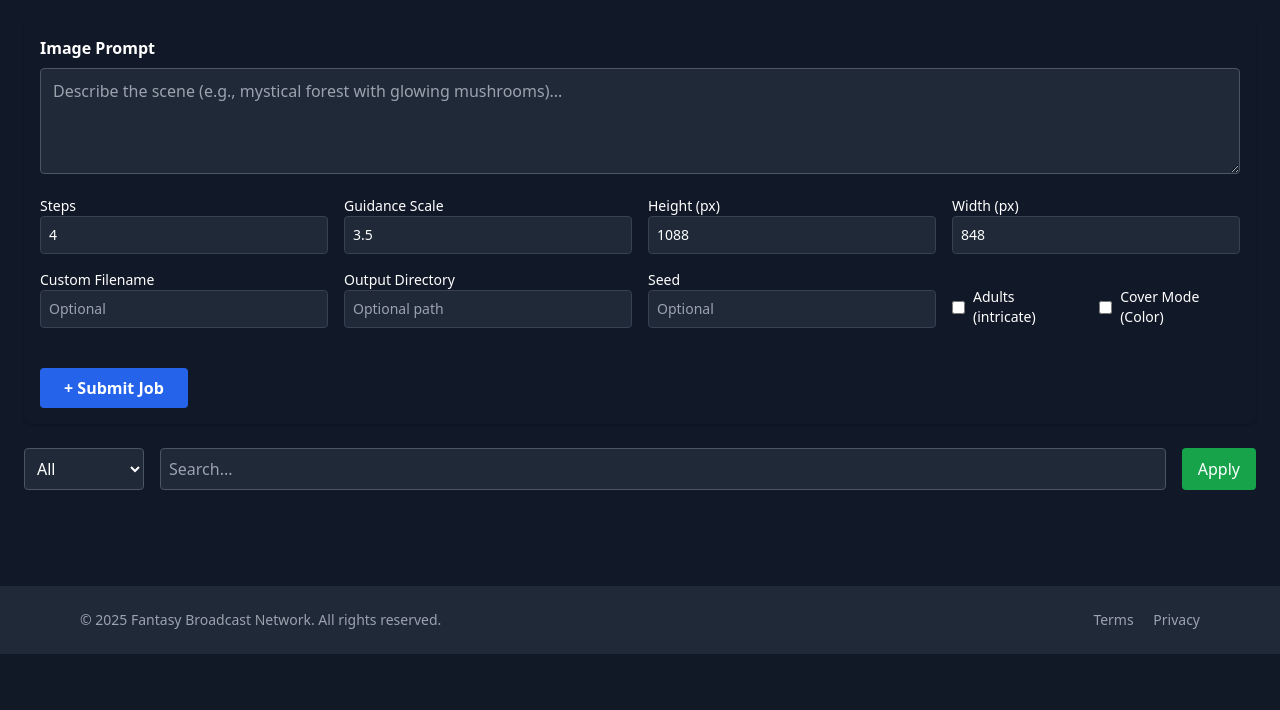
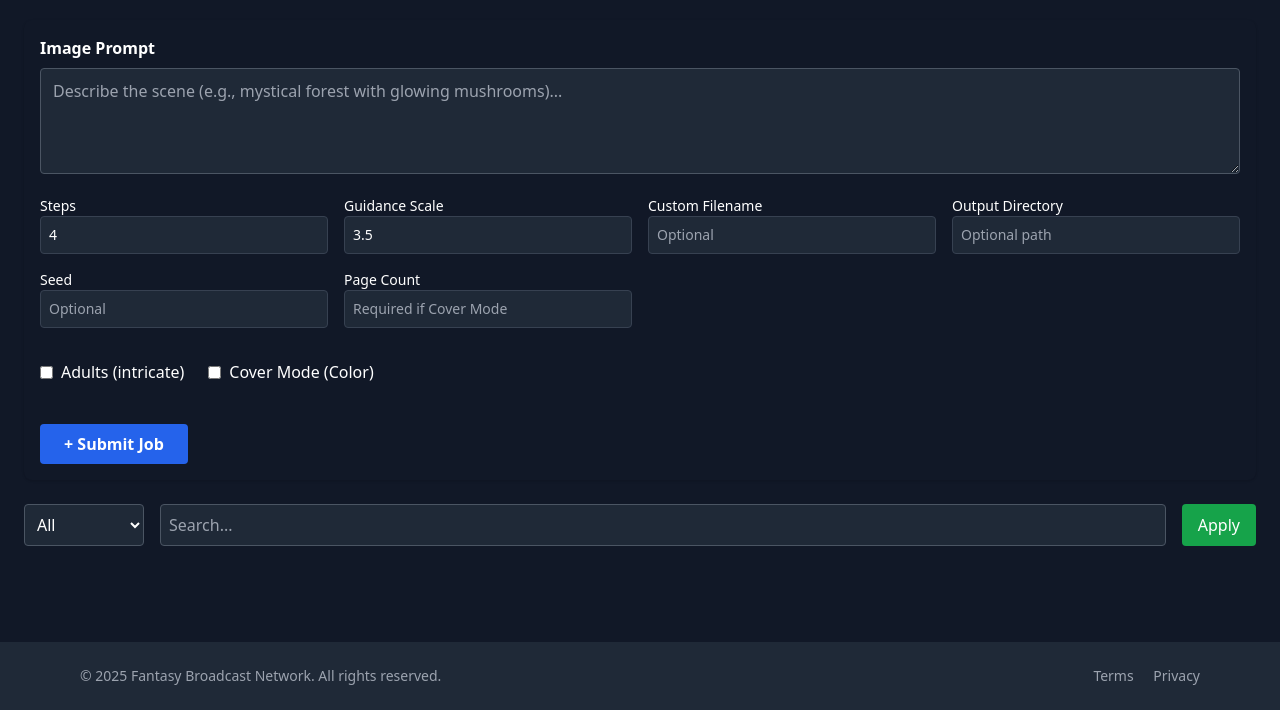
Before and after one commit to Hisha/FBN_Publishing, a FastAPI app: page /jobs in a window 1280 px wide. Shown: the part 176-886 px from the top of the page. Before the commit the page ends 830 px from the top, so only its background shows below. Run offline with FastAPI, Linux system fonts and the light colour scheme; the visitor is signed in with stand-in values (Sample User, id 1); data that the repository does not hold is empty; some libraries are stand-ins or nearby versions.

Commit message:
Update jobs.html

```diff
--- a/templates/jobs.html
+++ b/templates/jobs.html
@@ -38,16 +38,6 @@
         class="w-full p-2 bg-gray-800 rounded border border-gray-700">
     </div>
     <div>
-      <label for="height" class="block font-medium">Height (px)</label>
-      <input type="number" name="height" id="height" value="1088"
-        class="w-full p-2 bg-gray-800 rounded border border-gray-700">
-    </div>
-    <div>
-      <label for="width" class="block font-medium">Width (px)</label>
-      <input type="number" name="width" id="width" value="848"
-        class="w-full p-2 bg-gray-800 rounded border border-gray-700">
-    </div>
-    <div>
       <label for="filename" class="block font-medium">Custom Filename</label>
       <input type="text" name="filename" id="filename"
         class="w-full p-2 bg-gray-800 rounded border border-gray-700" placeholder="Optional">
@@ -62,6 +52,13 @@
       <input type="number" name="seed" id="seed"
         class="w-full p-2 bg-gray-800 rounded border border-gray-700" placeholder="Optional">
     </div>
+    <div>
+      <label for="page_count" class="block font-medium">Page Count</label>
+      <input type="number" name="page_count" id="page_count" placeholder="Required if Cover Mode"
+        class="w-full p-2 bg-gray-800 rounded border border-gray-700">
+    </div>
+  </div>
+
   <!-- Flags -->
   <div class="flex items-center gap-6 text-white mt-4">
     <label class="flex items-center gap-2">
@@ -69,10 +66,9 @@
         Adults (intricate)
     </label>
     <label class="flex items-center gap-2">
-        <input type="checkbox" name="cover_mode" class="accent-green-500">
+      <input type="checkbox" name="cover_mode" id="cover_mode" class="accent-green-500">
         Cover Mode (Color)
     </label>
-    </div>
   </div>
 
   <!-- Submit -->
@@ -110,4 +106,16 @@
   hx-swap="innerHTML"
   class="space-y-6">
 </div>
+
+<!-- ✅ JS: Require page_count if Cover Mode is checked -->
+<script>
+document.getElementById('cover_mode').addEventListener('change', function() {
+    const pageCountInput = document.getElementById('page_count');
+    if (this.checked) {
+        pageCountInput.setAttribute('required', 'required');
+    } else {
+        pageCountInput.removeAttribute('required');
+    }
+});
+</script>
 {% endblock %}
```
Lines whose indentation alone changed are shown as unchanged.
